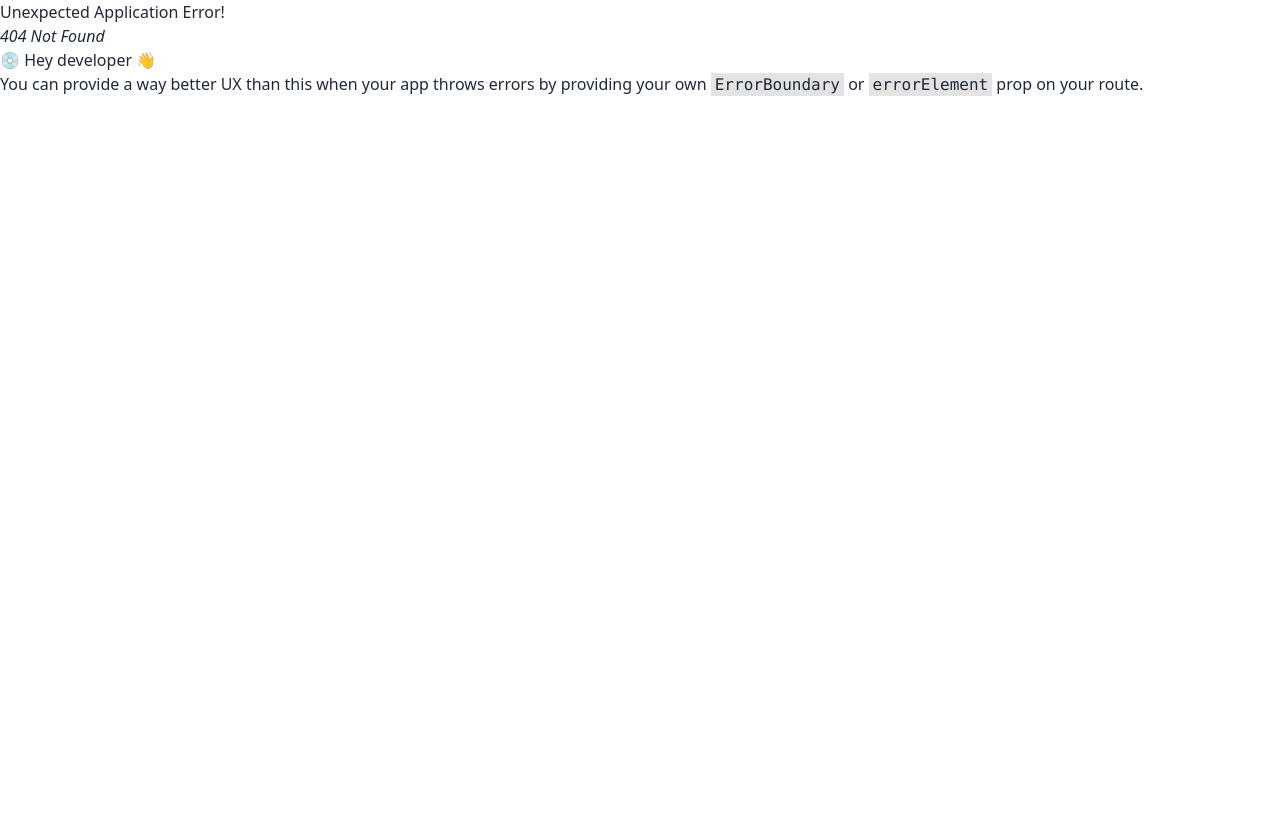
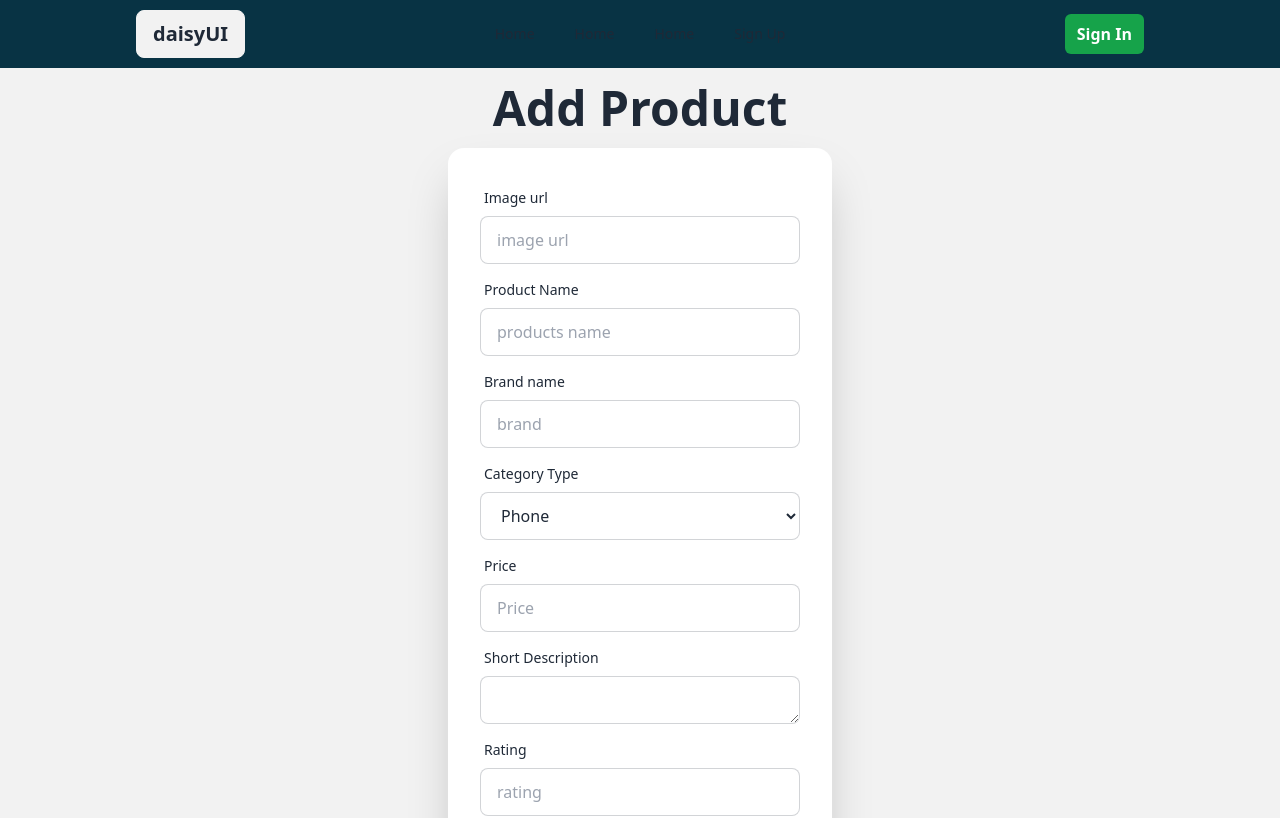
Before and after one commit to atikrahad/ar-shop-clientside, a React (Vite) app: page /addproducts in a window 1280 px wide. Before the commit this address had no page. Shown: the top 818 px of the page. Built offline with nearby package versions, Linux system fonts and the light colour scheme.

Commit message:
adding add product section

```diff
--- /dev/null
+++ b/src/Pages/Addproducts.jsx
@@ -0,0 +1,129 @@
+const Addproducts = () => {
+
+    const handleAddproduct = e => {
+        e.preventDefault()
+        const  form = e.target;
+        const img = form.img.value;
+        const title = form.name.value;
+        const brand = form.brand.value;
+        const category = form.category.value;
+        const price = form.price.value;
+        const description = form.description.value;
+        const rating = form.rating.value;
+        const product = {img, title, brand, category, price, description, rating };
+        form.reset()
+        console.log(product);
+    }
+
+  return (
+    <div className="">
+      <div className="hero min-h-screen bg-base-200">
+        <div className="hero-content flex-col">
+          <div className="text-center lg:text-left">
+            <h1 className="text-5xl font-bold">Add Product</h1>
+
+          </div>
+          <div className="card flex-shrink-0 w-full max-w-sm shadow-2xl bg-base-100">
+            <form onSubmit={handleAddproduct} className="card-body">
+
+              <div className="form-control">
+                <label className="label">
+                  <span className="label-text">Image url</span>
+                </label>
+                <input
+                  type="url"
+                  placeholder="image url"
+                  className="input input-bordered"
+                  required
+                  name="img"
+                />
+              </div>
+              <div className="form-control">
+                <label className="label">
+                  <span className="label-text">Product Name</span>
+                </label>
+                <input
+                  type="text"
+                  placeholder="products name"
+                  className="input input-bordered"
+                  required
+                  name="name"
+                />
+              </div>
+
+              <div className="form-control">
+                <label className="label">
+                  <span className="label-text">Brand name</span>
+                </label>
+                <input
+                  type="text"
+                  placeholder="brand"
+                  className="input input-bordered"
+                  required
+                  name="brand"
+                />
+              </div>
+              <div className="form-control">
+                <label className="label">
+                  <span className="label-text">Category Type</span>
+                </label>
+                <select name="category" className="input input-bordered" id="">
+                    <option value="Phone">Phone</option>
+                    <option value="Laptop">Laptop</option>
+                    <option value="Watch">Watch</option>
+                    <option value="Headphone">Headphone</option>
+                </select>
+              </div>
+
+              <div className="form-control">
+                <label className="label">
+                  <span className="label-text">Price</span>
+                </label>
+                <input
+                  type="number"
+                  placeholder="Price"
+                  className="input input-bordered"
+                  required
+                  name="price"
+                />
+
+              </div>
+              <div className="form-control">
+                <label className="label">
+                  <span className="label-text">Short Description</span>
+                </label>
+                <textarea name="description" className="input input-bordered" cols="30" rows="10"></textarea>
+
+              </div>
+              <div className="form-control">
+                <label className="label">
+                  <span className="label-text">Rating</span>
+                </label>
+                <input
+                  type="number"
+                  placeholder="rating"
+                  className="input input-bordered"
+                  required
+                  name="rating"
+                />
+
+              </div>
+              <div className="form-control">
+
+                <input
+                  type="submit"
+                  className="btn btn-primary"
+                  value="Add products"
+                />
+
+              </div>
+
+            </form>
+          </div>
+        </div>
+      </div>
+    </div>
+  );
+};
+
+export default Addproducts;
--- a/src/main.jsx
+++ b/src/main.jsx
@@ -10,6 +10,7 @@ import Root from './Root';
 import Home from './Pages/Home';
 import Signup from './Pages/Signup';
 import Authprovider from './SharedComponents/Authprovider';
+import Addproducts from './Pages/Addproducts';
 
 const router = createBrowserRouter([
   {
@@ -23,6 +24,10 @@ const router = createBrowserRouter([
       {
         path: "/signup",
         element: <Signup></Signup>
+      },
+      {
+        path: "/addproducts",
+        element: <Addproducts></Addproducts>
       }
     ]
   },
```
